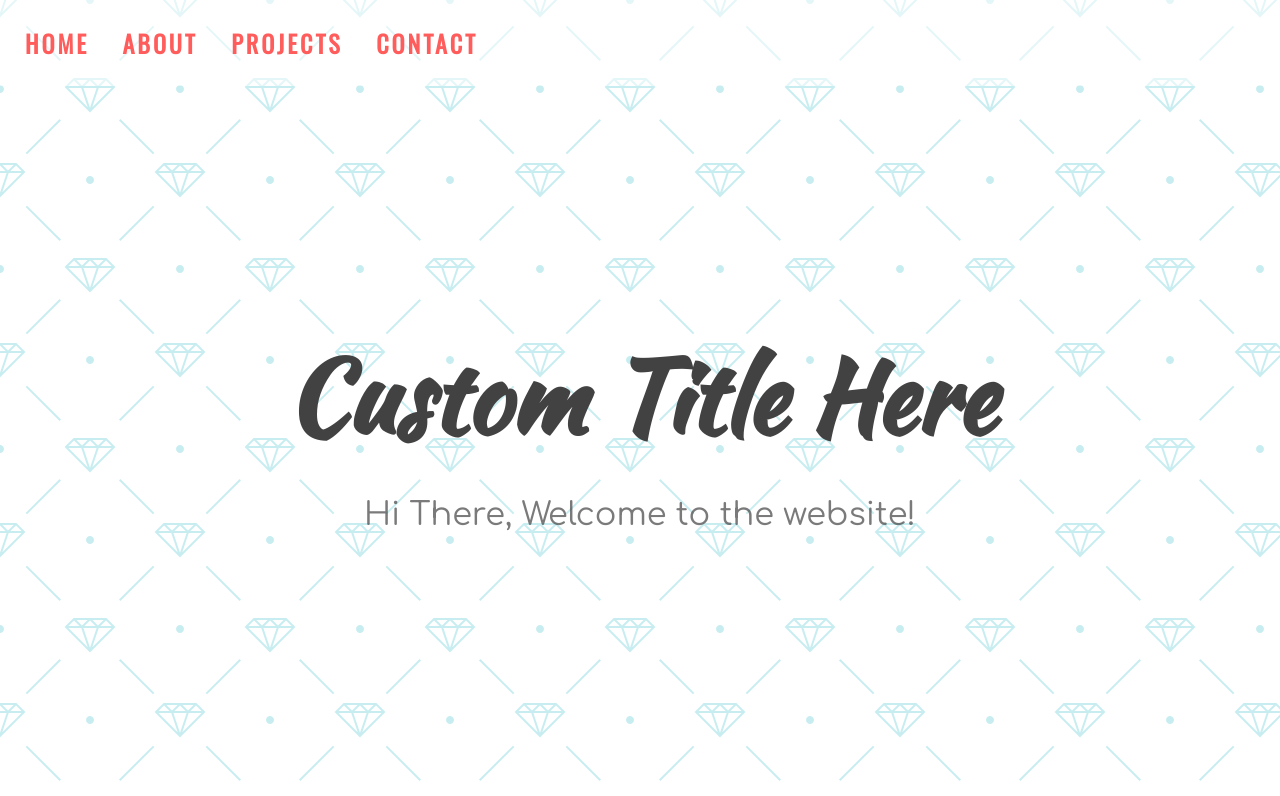
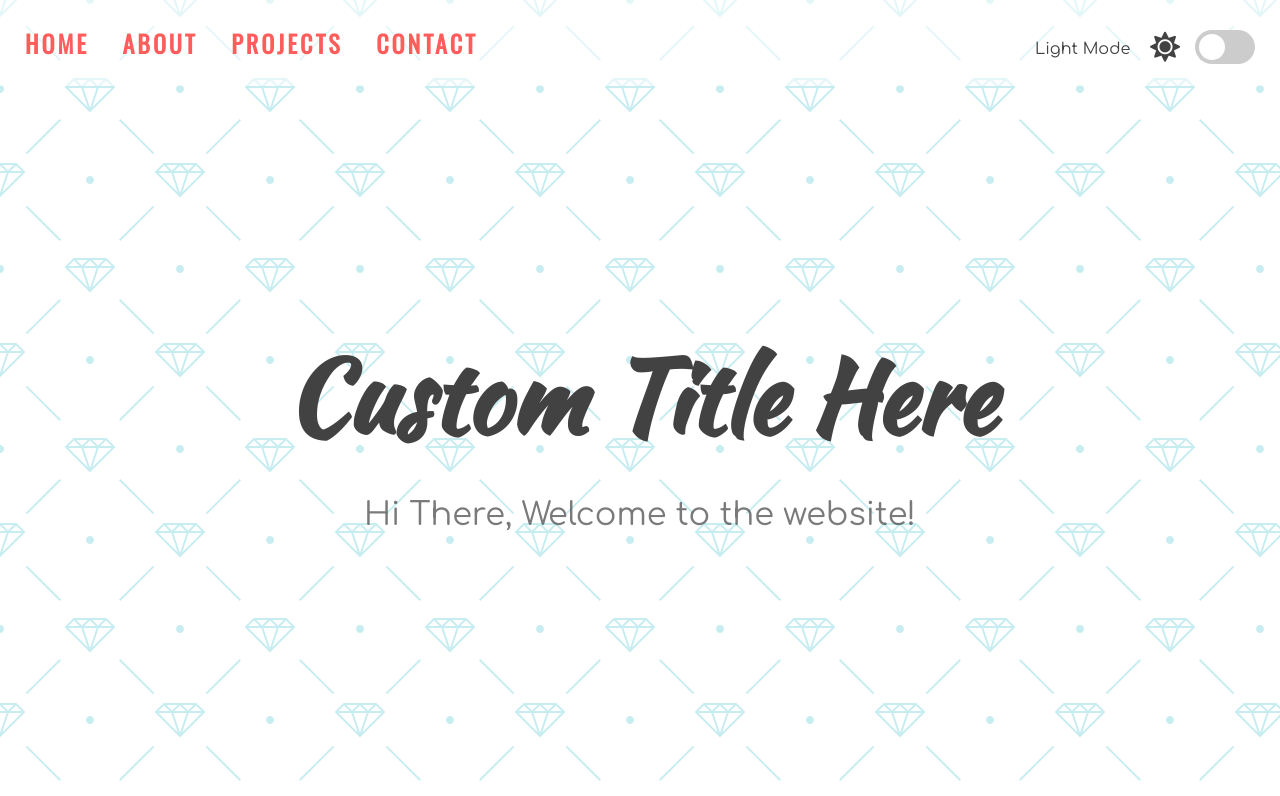
Before and after one commit to daniel-ginting/ThemeSwitcher, a plain HTML site: page index.html in a window 1280 px wide. Shown: the top 796 px of the page. Drawn offline with nearby package versions, Linux system fonts and the light colour scheme.

Commit message:
js intialize

```diff
--- a/index.html
+++ b/index.html
@@ -9,6 +9,17 @@
     <link rel="stylesheet" href="style.css">
 </head>
 <body>
+    <!-- Dark Mode Switch -->
+    <div class="theme-switch-wrapper">
+        <span id="toggle-icon">
+            <span class="toggle-text">Light Mode</span>
+            <i class="fas fa-sun"></i>
+        </span>
+        <label class="theme-switch">
+            <input type="checkbox">
+            <div class="slider round"></div>
+        </label>
+    </div>
     <!-- Navigation -->
     <nav id="nav">
         <a href="#home">HOME</a>
--- a/script.js
+++ b/script.js
@@ -0,0 +1,10 @@
+const toggleSwitch = document.querySelector('input[type="checkbox"]');
+
+// Switch Theme Dynamically
+
+function switchTheme(event) {
+    console.log(event);
+}
+
+// Event Listener
+toggleSwitch.addEventListener('change', switchTheme);
```
